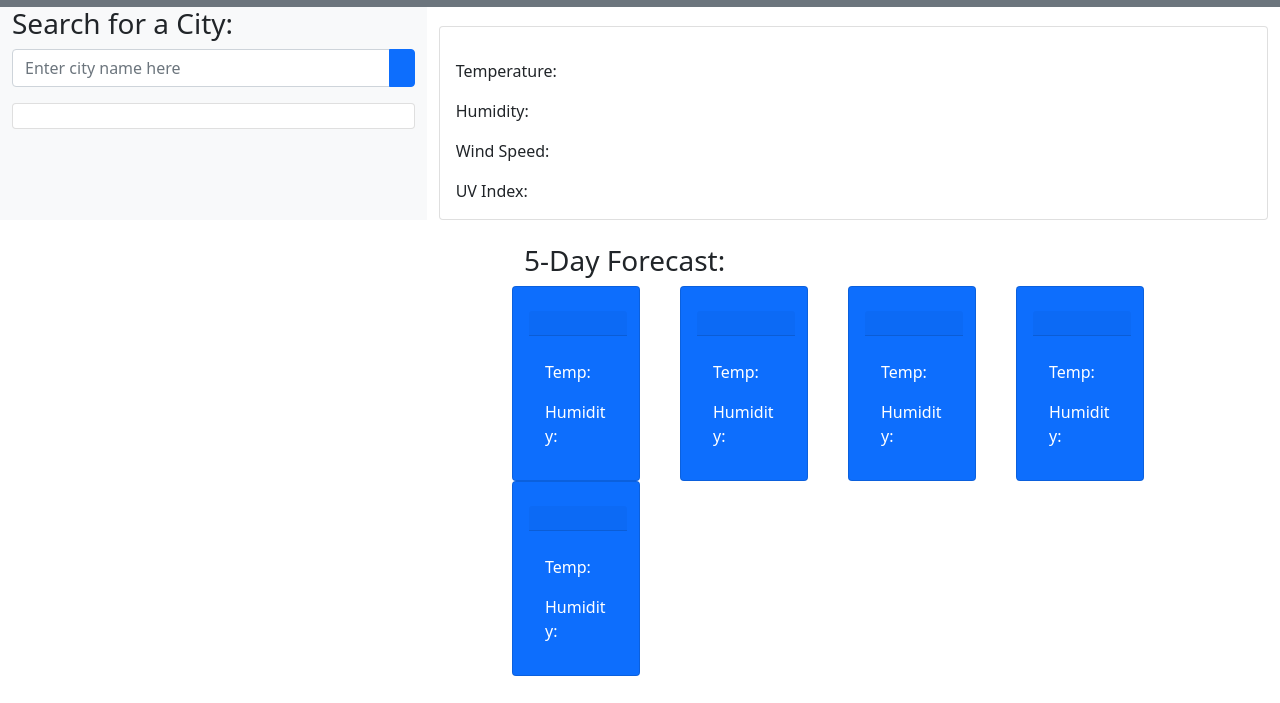
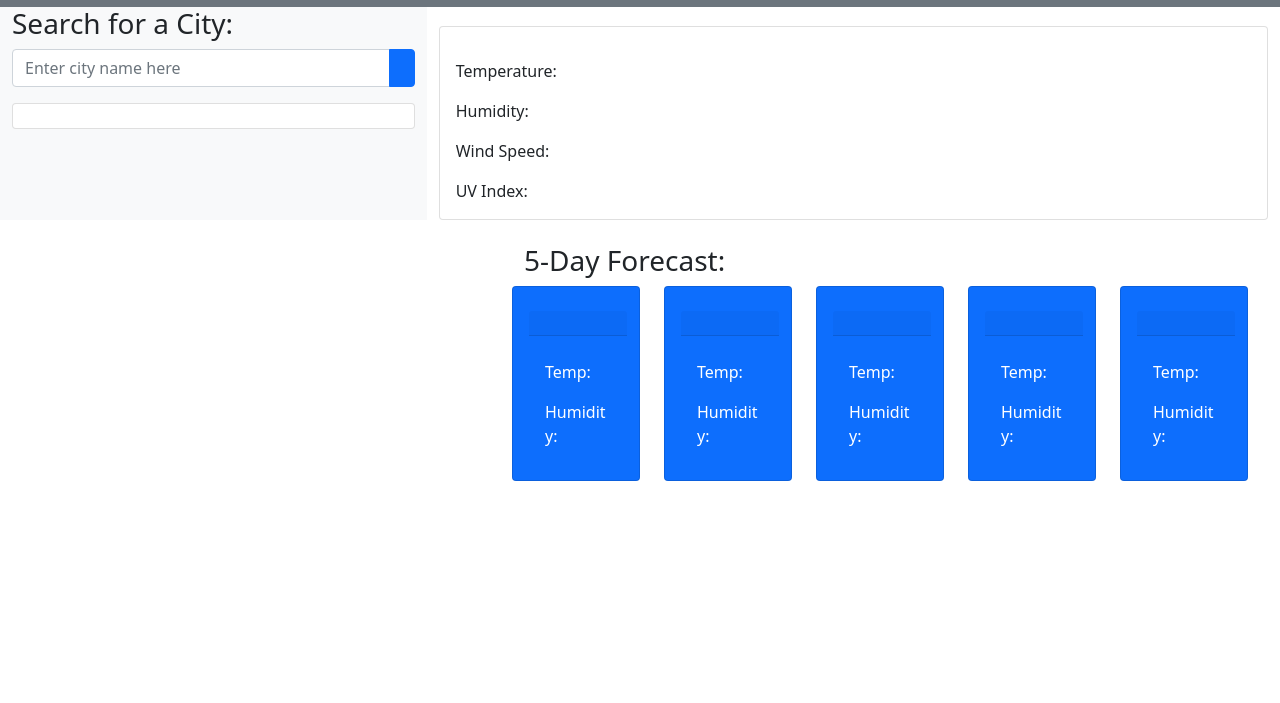
Before and after one commit to KeonaK/WeatherDashApp, a plain HTML site: page index.html in a window 1280 px wide. Shown: the part 97-800 px from the top of the page. Drawn offline with nearby package versions, Linux system fonts and the light colour scheme; some icons are missing.

Commit message:
fixed spacing

```diff
--- a/Assets/style.css
+++ b/Assets/style.css
@@ -21,5 +21,5 @@
 }
 
 .forecastSpace {
-  margin-right: 2.5rem;
+  margin-right: 1.5rem;
 }
```
